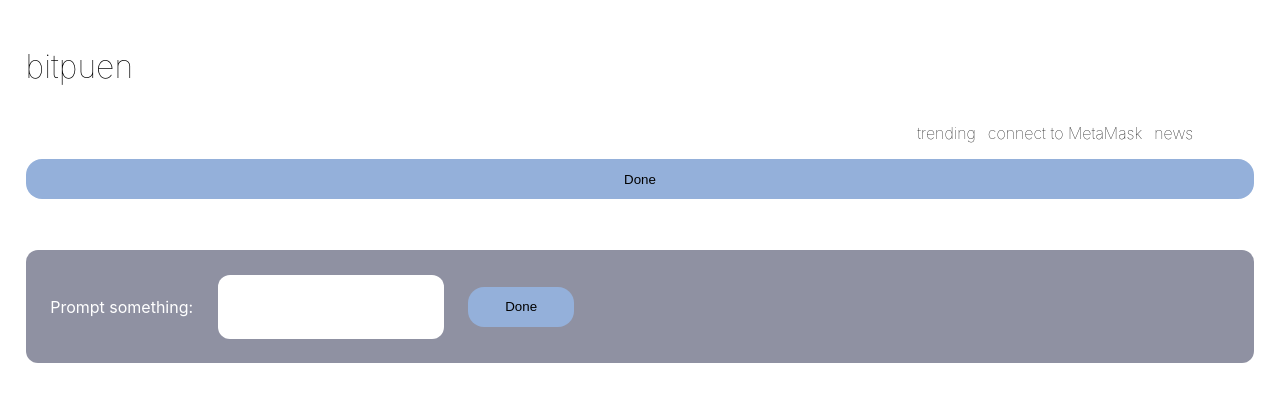
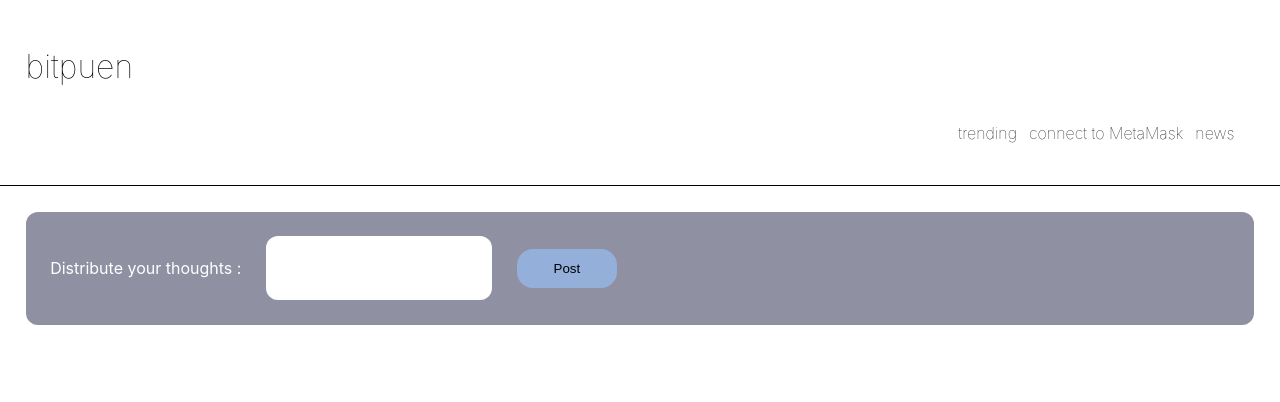
Before and after one commit to chusanapunn/Podduang, a React (Create React App) app in the folder bitpuennft/: page / in a window 1280 px wide. Shown: the top 402 px of the page. Built offline with nearby package versions, Linux system fonts and the light colour scheme.

Commit message:
send account to Poster

```diff
--- a/bitpuennft/src/App.js
+++ b/bitpuennft/src/App.js
@@ -1,7 +1,7 @@
 // import logo from './logo.svg';
-import React, { useState } from'react';
+import React, { useState,useEffect } from'react';
 import './App.css';
-import PostInput from './component/Poster.js';
+import Poster from './component/Poster.js';
 import ConnectMetaMaskButton from './component/ConnectMetaMaskButton.js';
 
 function App() {
@@ -11,6 +11,11 @@ function App() {
   const updateAccount = (newAccount) => {
     setAccount(newAccount);
   };
+
+  useEffect(() => {
+    console.log("Account is: ", account);
+    }, [account]);
+
   // const handleSubmit = () => {
   //   // Implement your logic here
   // console.log('Account: ',account);
@@ -28,11 +33,9 @@ function App() {
                 <li className="tabLink">news</li>
             </ul>
 
-
-        <button className='button' onClick={()=>console.log("Account is: ",account)}>Done</button>
       </div>
     <div>
-      <PostInput ></PostInput>
+      <Poster account={account}></Poster>
     </div>
     </div>
   );
--- a/bitpuennft/src/component/Poster.js
+++ b/bitpuennft/src/component/Poster.js
@@ -1,11 +1,12 @@
 import React, { useState } from 'react';
 import './componentStyle.css'
-const Poster = () => {
+const Poster = ({account}) => {
   const [inputValue, setInputValue] = useState('');
-  const [account] = useState(null);
+  const [posterAccount] = useState(account);
 
   const handleSubmit = () => {
     // Implement your logic here
+
     console.log('Submitted value:', inputValue,'. By Account: ',account);
     // You can call your contract function or perform other actions
 
@@ -14,7 +15,7 @@ const Poster = () => {
   return (
     <div className="posterContainer">
       <label className= 'label' >
-        Prompt something: </label>
+        Distribute your thoughts : </label>
         <input
             className='input'
             type="text"
@@ -22,7 +23,7 @@ const Poster = () => {
             onChange={(e) => setInputValue(e.target.value)}
         />
 
-      <button className='button' onClick={handleSubmit}>Done</button>
+      <button className='button' onClick={handleSubmit}>Post</button>
     </div>
   );
 };
--- a/bitpuennft/src/component/componentStyle.css
+++ b/bitpuennft/src/component/componentStyle.css
@@ -15,6 +15,7 @@
     padding: 2%;
     flex:1;
     background-color: white;
+    border-bottom: 1px solid;
 }
 .posterContainer{
     margin: 2%;
@@ -40,7 +41,7 @@
     display:flex;
     flex-direction: row;
     align-items: flex-end;
-    padding-right:4%;
+    padding-right:8px;
     justify-content: right;
     cursor: pointer;
 }
```
